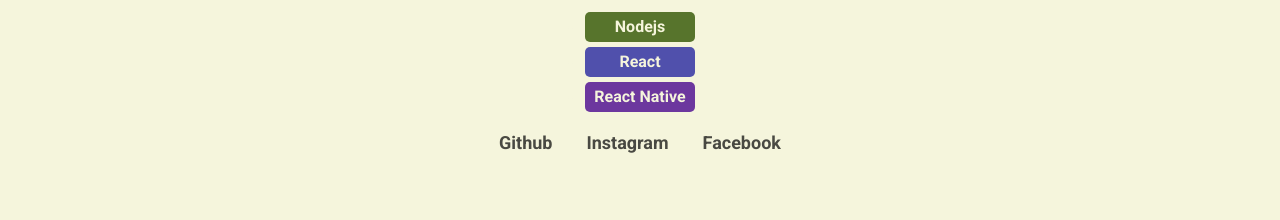
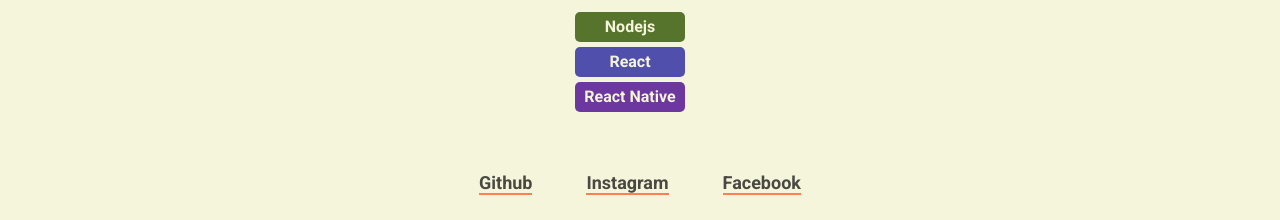
Before and after one commit to gabrielss97/Launchbase, a plain HTML site: page Desafio-Primeiro-HTML/src/sobre.html in a window 1280 px wide. Shown: the part 580-800 px from the top of the page. Drawn offline with Linux system fonts and the light colour scheme.

Commit message:
adjust margin

```diff
--- a/Desafio-Primeiro-HTML/src/styles.css
+++ b/Desafio-Primeiro-HTML/src/styles.css
@@ -76,7 +76,7 @@
 
 #info ul li{
     max-width: 100px;
-    margin: 5px auto;
+    margin: 5px 575px;
     padding: 5px;
     border-radius: 5px;
     color: var(--color-beige);
@@ -97,16 +97,17 @@
 }
 
 #info .links {
-    margin-top: 20px;
+    margin-top: 60px;
 }
 
 #info .links a {
-    margin: 0 15px;
+    margin: 0 25px;
     text-decoration: none;
     font-size: 18px;
     color: var(--nav-color);
     font-weight: bold;
     cursor: pointer;
+    border-bottom: 2px solid var(--color-coral);
 }
 
 #info .links a:hover {
```
